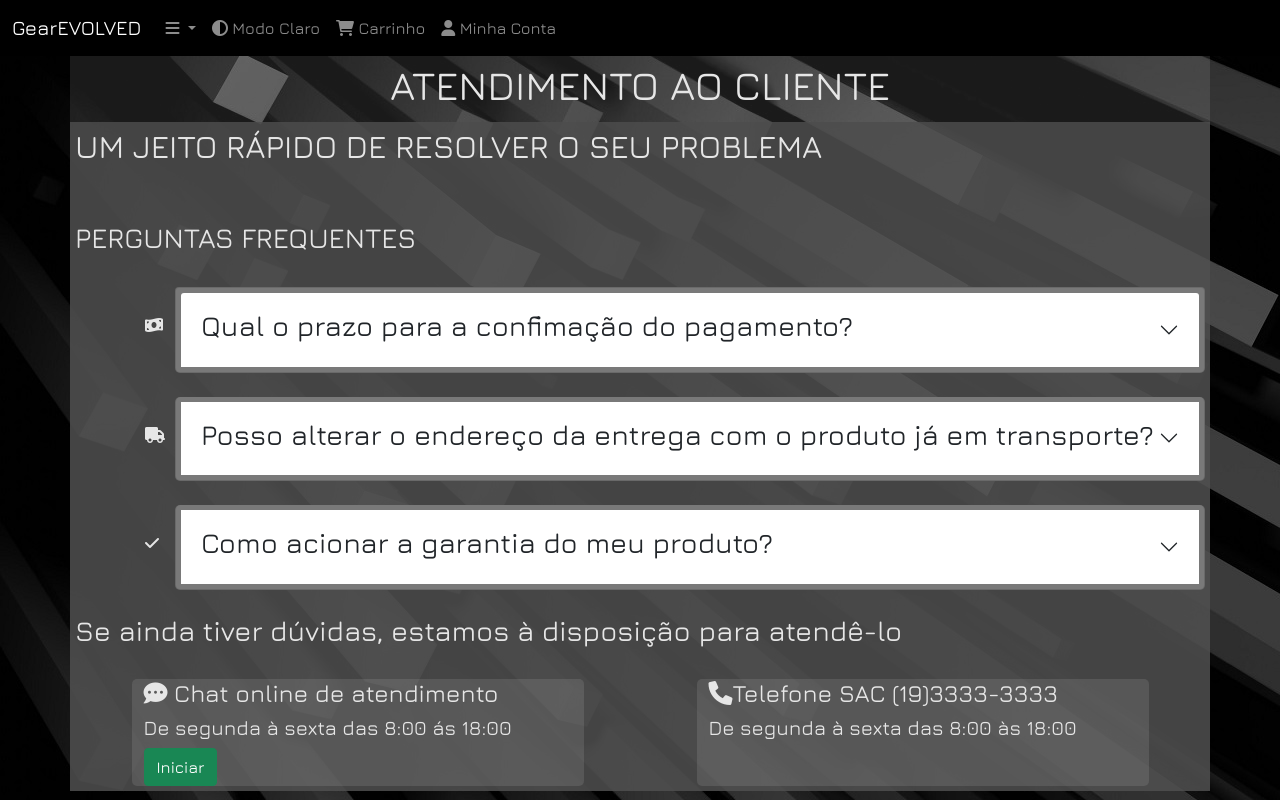
After one commit to ViniciusPetto/TCC_GearEVOLVED, a PHP site: the page made by Codigos/WEB/Bootstrap/HTML/Atendimento ao Cliente.html in a window 1280 px wide. The commit adds this page. Run offline with PHP 8.4, Linux system fonts and the light colour scheme.

Commit message:
Adição e modificação da página Atendimento ao Cliente.html

```diff
--- a/Codigos/WEB/Bootstrap/CSS/style.css
+++ b/Codigos/WEB/Bootstrap/CSS/style.css
@@ -148,5 +148,10 @@ a:hover{
     background-color: rgba(255,255,255,0.1);
     border-radius: 5px;
     width: 60%;
+}
 
+.atendimento{
+    background-color: rgba(255,255,255,0.1);
+    border-radius: 5px;
+    width: 40%;
 }
--- /dev/null
+++ b/Codigos/WEB/Bootstrap/HTML/Atendimento ao Cliente.html
@@ -0,0 +1,140 @@
+<!DOCTYPE html>
+<html>
+<head>
+	<meta charset="utf-8">
+	<meta name="viewport" content="width=device-width, initial-scale=1">
+	<title>GearEVOLVED</title>
+	<link href="https://cdn.jsdelivr.net/npm/bootstrap@5.1.3/dist/css/bootstrap.min.css" rel="stylesheet" integrity="sha384-1BmE4kWBq78iYhFldvKuhfTAU6auU8tT94WrHftjDbrCEXSU1oBoqyl2QvZ6jIW3" crossorigin="anonymous">
+  	<link rel="stylesheet" type="text/css" href="../CSS/style.css">
+	<link rel="stylesheet" type="text/css" href="../Icones/fontawesome-free-6.1.1-web/css/all.css">
+</head>
+
+<body class="fundo fonte">
+
+
+	<nav class="navbar navbar-expand-lg navbar-dark bg-black">
+		<div class="container-fluid">
+		  <a class="navbar-brand" href="index.html">GearEVOLVED</a>
+		  <button class="navbar-toggler" type="button" data-bs-toggle="collapse" data-bs-target="#navbarSupportedContent" aria-controls="navbarSupportedContent" aria-expanded="false" aria-label="Toggle navigation">
+			<span class="navbar-toggler-icon"></span>
+		  </button>
+		  <div class="collapse navbar-collapse" id="navbarSupportedContent">
+			<ul class="navbar-nav me-auto mb-2 mb-lg-0">
+			  <li class="nav-item dropdown">
+				<a class="nav-link dropdown-toggle" href="#" id="navbarDropdown" role="button" data-bs-toggle="dropdown" aria-expanded="false">
+				  <i class="fa-solid fa-bars"></i>
+				</a>
+				<ul class="dropdown-menu bg-secondary" aria-labelledby="navbarDropdown">
+				  <li><a class="dropdown-item" href="#"><i class="fa-solid fa-list-check"></i> Lista de Desejos</a></li>
+				  <li><a class="dropdown-item" href="#"><i class="fa-solid fa-basket-shopping"></i> Lista de Pedidos</a></li>
+				  <li><a class="dropdown-item" href="#"><i class="fa-solid fa-headset"></i> Atendimento ao Cliente</a></li>
+				  <li><hr class="dropdown-divider"></li>
+				  <li><a class="dropdown-item" href="#">LOGIN</a></li>
+				  <li><a class="dropdown-item" href="#">CADASTRE-SE</a></li>
+				</ul>
+			  </li>
+			  <li class="nav-item">
+				<a class="nav-link" href="#"><i class="fa-solid fa-circle-half-stroke"></i> Modo Claro</a>
+			  </li>
+			  <li class="nav-item">
+				<a class="nav-link" href="#"><i class="fa-solid fa-cart-shopping"></i> Carrinho</a>
+			  </li>
+			  <li class="nav-item">
+				<a class="nav-link" aria-current="page" href="Perfil do Cliente.html"><i class="fa-solid fa-user"></i> Minha Conta</a>
+			  </li>
+			</ul>
+		  </div>
+		</div>
+	  </nav>
+
+    	<div class="container fundoTitulo">
+    		<h1 class="corFonte titulo"> ATENDIMENTO AO CLIENTE</h1>
+    	</div>
+
+    	<div class="container produtos corFonte">
+    		<h2>UM JEITO RÁPIDO DE RESOLVER O SEU PROBLEMA</h2>
+			<br>
+			<br>
+
+    		<h3>PERGUNTAS FREQUENTES</h3>
+
+
+    		<div class="accordion" id="accordionFlushExample">
+
+				<i class="fa-solid fa-money-bill-wave posicionamentoPagamento"></i>
+		  		<div class="accordion-item subTitulo pagamento">
+		    		<h2 class="accordion-header" id="flush-headingOne">
+		      			<button class="accordion-button collapsed" type="button" data-bs-toggle="collapse" data-bs-target="#flush-collapseOne" aria-expanded="false" aria-controls="flush-collapseOne">
+							<h3>Qual o prazo para a confimação do pagamento?</h3>
+		      			</button>
+					</h2>
+
+		      		<div id="flush-collapseOne" class="accordion-collapse collapse" aria-labelledby="flush-headingOne" data-bs-parent="#accordionFlushExample">
+		      			<div class="accordion-body corFonte">
+							<h4>Prazo de Confirmação</h4>
+							<ul>
+								<li>Os pagamentos efetuados durante os fins de semana são confirmados somente após 2 dias úteis, portanto aguarde o período para verificar a confirmação.</li>
+
+								<li><b>Cartões de crédito:</b> Acontece na hora, caso não receba a confirmação de pagamento no mesmo dia da compra, entre em contato conosco.</li>
+
+								<li><b>Boleto bancário:</b> Acontece em até 24 horas após o pagamento.</li>
+
+								<li><b>PIX:</b> Através do PIX, a confirmação de pagamento é praticamente instantânea. Caso não receba a confirmação do pagamento no mesmo dia, entre em contato conosco. </li>
+							</ul>
+		      			</div>
+		    		</div>
+				</div>
+
+
+				<i class="fa-solid fa-truck posicionamentoPagamento"></i>
+				<div class="accordion-item subTitulo pagamento">
+		  			<h2 class="accordion-header" id="flush-headingTwo">
+		    			<button class="accordion-button collapsed" type="button" data-bs-toggle="collapse" data-bs-target="#flush-collapseTwo" aria-expanded="false" aria-controls="flush-collapseTwo">
+		      				<h3> Posso alterar o endereço da entrega com o produto já em transporte?</h3>
+		      			</button>
+		    		</h2>
+		   			<div id="flush-collapseTwo" class="accordion-collapse collapse" aria-labelledby="flush-headingTwo" data-bs-parent="#accordionFlushExample">
+		 				<div class="accordion-body corFonte">
+							Infelizmente, você não pode alterar sua opção de envio uma vez que seu pedido tenha sido enviado pelo vendedor. Se você precisar alterá-lo com urgência, entre em contato com para cancelar seu pedido atual e então realize uma nova compra.
+		      			</div>
+		    		</div>
+				</div>
+
+				<i class="fa-solid fa-check posicionamentoPagamento"></i>
+    			<div class="accordion-item subTitulo pagamento">
+		  			<h2 class="accordion-header" id="flush-headingtrhee">
+		    			<button class="accordion-button collapsed" type="button" data-bs-toggle="collapse" data-bs-target="#flush-collapsetrhee" aria-expanded="false" aria-controls="flush-collapsetrhee">
+		      			<h3>Como acionar a garantia do meu produto?</h3>
+		      			</button>
+		    		</h2>
+		   		<div id="flush-collapsetrhee" class="accordion-collapse collapse" aria-labelledby="flush-headingtrhee" data-bs-parent="#accordionFlushExample">
+		 			<div class="accordion-body corFonte">
+						Caso o consumidor perca a nota fiscal, poderá fazer uso do comprovante de venda para exercer o direito de garantia ou solicitar a reparação apresentado no produto. O fabricante não pode limitar este direito pelo fato do consumidor estar portando outro documento que não seja a nota fiscal.
+						A responsabilidade de encaminhar o produto com defeito à assistência técnica, após o seu recebimento, é do comerciante que realizou a venda, mesmo passadas 72 horas da realização da compra.
+						</p>
+		      		</div>
+		    	</div>
+			</div>
+			<br>
+
+    		<h3>Se ainda tiver dúvidas, estamos à disposição para atendê-lo</h3>
+			<br>
+
+			<div class="flex">
+ 				<div class="container atendimento">
+    				<h4><i class="fa-solid fa-comment-dots"></i> Chat online de atendimento</h4>
+    				<h5>De segunda à sexta das 8:00 ás 18:00</h5>
+					<button type="button" class="btn btn-success">
+							Iniciar
+					</button>
+    			</div>
+
+    			<div class="container atendimento">
+    				<h4> <i class="fa-solid fa-phone"></i>Telefone SAC (19)3333-3333</h4>
+    				<h5>De segunda à sexta das 8:00 às 18:00</h5>
+    			</div>
+			</div>
+
+	<script src="https://cdn.jsdelivr.net/npm/bootstrap@5.1.3/dist/js/bootstrap.bundle.min.js" integrity="sha384-ka7Sk0Gln4gmtz2MlQnikT1wXgYsOg+OMhuP+IlRH9sENBO0LRn5q+8nbTov4+1p" crossorigin="anonymous"></script>
+</body>
+</html>
--- a/Codigos/WEB/Bootstrap/HTML/Perfil do Cliente.html
+++ b/Codigos/WEB/Bootstrap/HTML/Perfil do Cliente.html
@@ -25,7 +25,7 @@
 					<ul class="dropdown-menu bg-secondary" aria-labelledby="navbarDropdown">
 					  <li><a class="dropdown-item" href="#"><i class="fa-solid fa-list-check"></i> Lista de Desejos</a></li>
 					  <li><a class="dropdown-item" href="#"><i class="fa-solid fa-basket-shopping"></i> Lista de Pedidos</a></li>
-					  <li><a class="dropdown-item" href="#"><i class="fa-solid fa-headset"></i> Atendimento ao Cliente</a></li>
+					  <li><a class="dropdown-item" href="Atendimento ao Cliente.html"><i class="fa-solid fa-headset"></i> Atendimento ao Cliente</a></li>
 					  <li><hr class="dropdown-divider"></li>
 					  <li><a class="dropdown-item" href="#">LOGIN</a></li>
 					  <li><a class="dropdown-item" href="#">CADASTRE-SE</a></li>
@@ -65,7 +65,7 @@
 		<br>
 
 		<div class="subTitulo">
-			<a href="#">
+			<a href="Pagamento.html">
 				<i class="fa-solid fa-money-bill-wave posicionamento"></i>
 				<h3>Informações de Pagamento</h3>
 				<p>Modifique aqui suas informações de pagamento</p>
--- a/Codigos/WEB/Bootstrap/HTML/index.html
+++ b/Codigos/WEB/Bootstrap/HTML/index.html
@@ -27,7 +27,7 @@
               <ul class="dropdown-menu bg-secondary" aria-labelledby="navbarDropdown">
                 <li><a class="dropdown-item" href="#"><i class="fa-solid fa-list-check"></i> Lista de Desejos</a></li>
                 <li><a class="dropdown-item" href="#"><i class="fa-solid fa-basket-shopping"></i> Lista de Pedidos</a></li>
-                <li><a class="dropdown-item" href="#"><i class="fa-solid fa-headset"></i> Atendimento ao Cliente</a></li>
+                <li><a class="dropdown-item" href="Atendimento ao Cliente.html"><i class="fa-solid fa-headset"></i> Atendimento ao Cliente</a></li>
                 <li><hr class="dropdown-divider"></li>
                 <li><a class="dropdown-item" href="#">LOGIN</a></li>
                 <li><a class="dropdown-item" href="#">CADASTRE-SE</a></li>
@@ -47,7 +47,6 @@
       </div>
     </nav>
 
-    <!--<div class="espacamento">-->
     <nav class="container fundoTitulo navbarInterna">
         <div class="corFonte row">
 
```
Also changed, not shown: Codigos/WEB/Bootstrap/HTML/Pagamento.html (+5 -3 lines).
